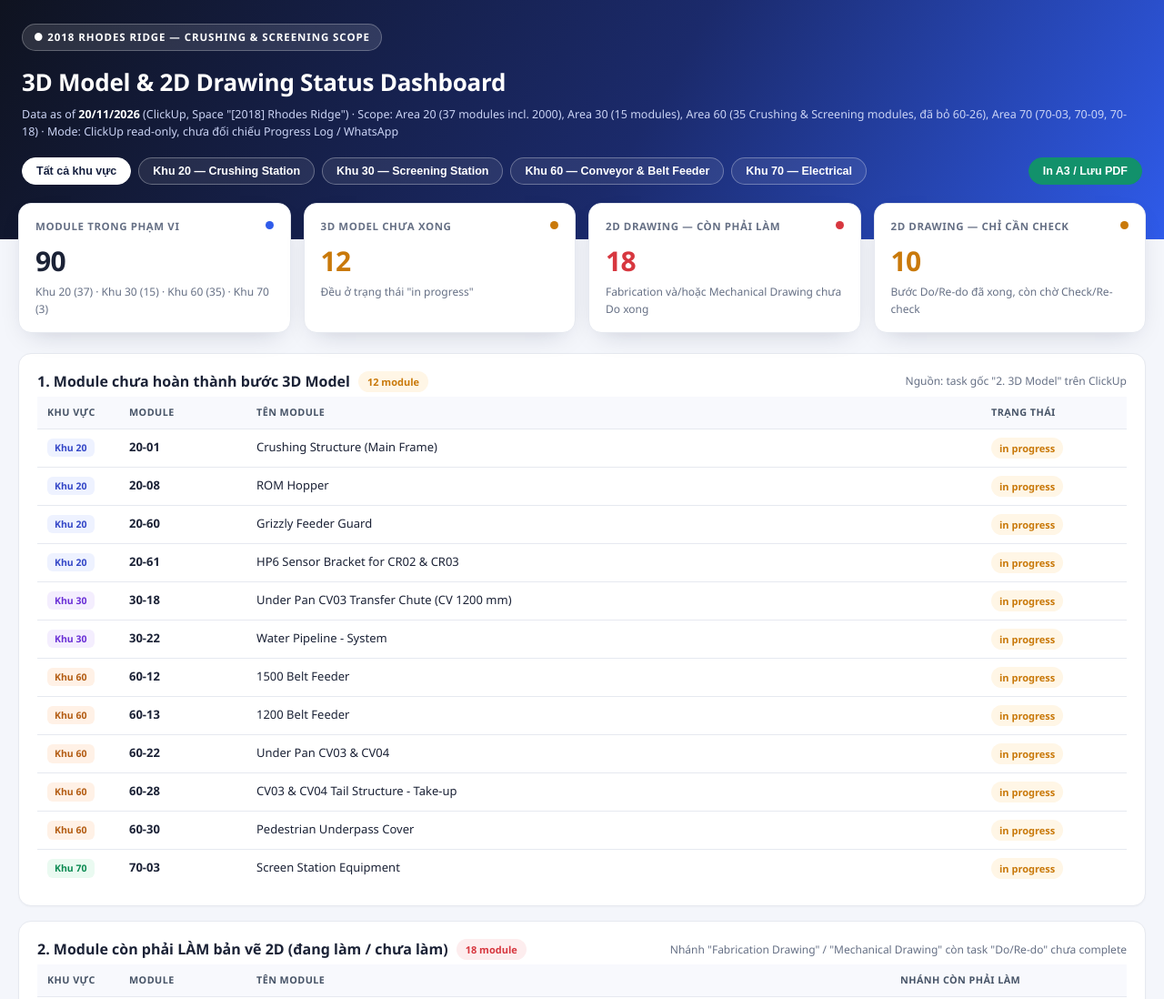
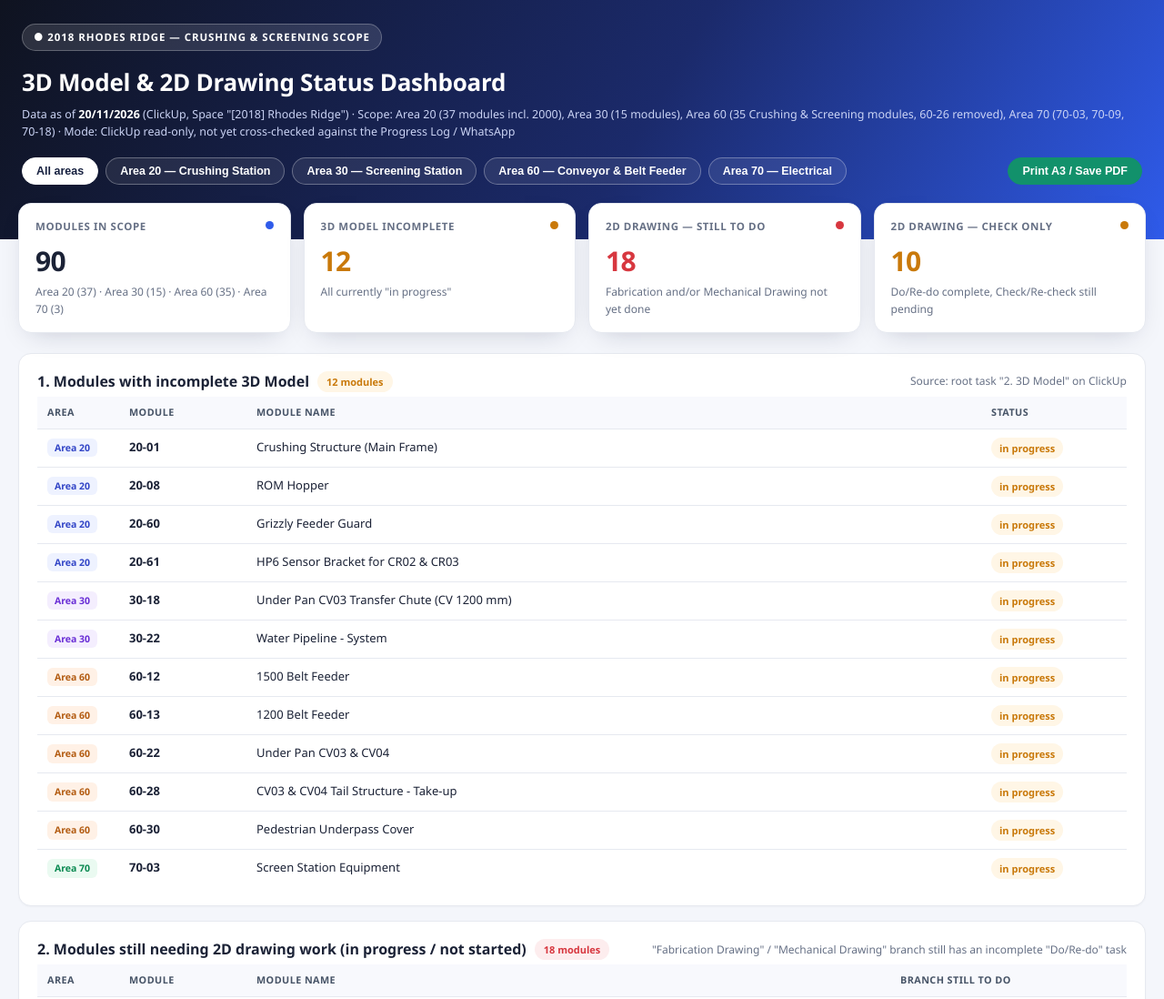
Before and after one commit to haquangtgcorp-gif/tg-2018-reports, a plain HTML site: page crushing-screening-status.html in a window 1280 px wide. Shown: the top 1098 px of the page at 91% size. Drawn offline with Linux system fonts and the light colour scheme.

```diff
--- a/crushing-screening-status.html
+++ b/crushing-screening-status.html
@@ -177,15 +177,15 @@ tr.row-hidden{display:none}
     <span class="eyebrow">● 2018 Rhodes Ridge — Crushing &amp; Screening Scope</span>
     <h1>3D Model &amp; 2D Drawing Status Dashboard</h1>
     <div class="meta">
-      Data as of <b>20/11/2026</b> (ClickUp, Space "[2018] Rhodes Ridge") · Scope: Area 20 (37 modules incl. 2000), Area 30 (15 modules), Area 60 (35 Crushing &amp; Screening modules, đã bỏ 60-26), Area 70 (70-03, 70-09, 70-18) · Mode: ClickUp read-only, chưa đối chiếu Progress Log / WhatsApp
+      Data as of <b>20/11/2026</b> (ClickUp, Space "[2018] Rhodes Ridge") · Scope: Area 20 (37 modules incl. 2000), Area 30 (15 modules), Area 60 (35 Crushing &amp; Screening modules, 60-26 removed), Area 70 (70-03, 70-09, 70-18) · Mode: ClickUp read-only, not yet cross-checked against the Progress Log / WhatsApp
     </div>
     <div class="filterbar" id="filterbar">
-      <button class="chip active" data-area="all">Tất cả khu vực</button>
-      <button class="chip" data-area="20">Khu 20 — Crushing Station</button>
-      <button class="chip" data-area="30">Khu 30 — Screening Station</button>
-      <button class="chip" data-area="60">Khu 60 — Conveyor &amp; Belt Feeder</button>
-      <button class="chip" data-area="70">Khu 70 — Electrical</button>
-      <button class="chip print-chip" onclick="window.print()">In A3 / Lưu PDF</button>
+      <button class="chip active" data-area="all">All areas</button>
+      <button class="chip" data-area="20">Area 20 — Crushing Station</button>
+      <button class="chip" data-area="30">Area 30 — Screening Station</button>
+      <button class="chip" data-area="60">Area 60 — Conveyor &amp; Belt Feeder</button>
+      <button class="chip" data-area="70">Area 70 — Electrical</button>
+      <button class="chip print-chip" onclick="window.print()">Print A3 / Save PDF</button>
     </div>
   </div>
 </div>
@@ -194,35 +194,35 @@ tr.row-hidden{display:none}
 
   <div class="kpi-grid">
     <div class="kpi">
-      <div class="kpi-top"><span class="kpi-lbl">Module trong phạm vi</span><span class="kpi-dot" style="background:var(--blue)"></span></div>
+      <div class="kpi-top"><span class="kpi-lbl">Modules in scope</span><span class="kpi-dot" style="background:var(--blue)"></span></div>
       <div class="kpi-val">90</div>
-      <div class="kpi-sub">Khu 20 (37) · Khu 30 (15) · Khu 60 (35) · Khu 70 (3)</div>
+      <div class="kpi-sub">Area 20 (37) · Area 30 (15) · Area 60 (35) · Area 70 (3)</div>
     </div>
     <div class="kpi">
-      <div class="kpi-top"><span class="kpi-lbl">3D Model chưa xong</span><span class="kpi-dot" style="background:var(--amber)"></span></div>
+      <div class="kpi-top"><span class="kpi-lbl">3D Model incomplete</span><span class="kpi-dot" style="background:var(--amber)"></span></div>
       <div class="kpi-val" style="color:var(--amber)">12</div>
-      <div class="kpi-sub">Đều ở trạng thái "in progress"</div>
+      <div class="kpi-sub">All currently "in progress"</div>
     </div>
     <div class="kpi">
-      <div class="kpi-top"><span class="kpi-lbl">2D Drawing — còn phải LÀM</span><span class="kpi-dot" style="background:var(--red)"></span></div>
+      <div class="kpi-top"><span class="kpi-lbl">2D Drawing — still to DO</span><span class="kpi-dot" style="background:var(--red)"></span></div>
       <div class="kpi-val" style="color:var(--red)">18</div>
-      <div class="kpi-sub">Fabrication và/hoặc Mechanical Drawing chưa Do xong</div>
+      <div class="kpi-sub">Fabrication and/or Mechanical Drawing not yet done</div>
     </div>
     <div class="kpi">
-      <div class="kpi-top"><span class="kpi-lbl">2D Drawing — chỉ cần CHECK</span><span class="kpi-dot" style="background:#c9790a"></span></div>
+      <div class="kpi-top"><span class="kpi-lbl">2D Drawing — CHECK only</span><span class="kpi-dot" style="background:#c9790a"></span></div>
       <div class="kpi-val" style="color:#c9790a">10</div>
-      <div class="kpi-sub">Bước Do/Re-do đã xong, còn chờ Check/Re-check</div>
+      <div class="kpi-sub">Do/Re-do complete, Check/Re-check still pending</div>
     </div>
   </div>
 
   <!-- SECTION A: 3D MODEL -->
   <div class="section">
     <div class="section-head">
-      <h2>1. Module chưa hoàn thành bước 3D Model <span class="tag tag-amber">12 module</span></h2>
-      <span class="section-note" style="margin:0">Nguồn: task gốc "2. 3D Model" trên ClickUp</span>
+      <h2>1. Modules with incomplete 3D Model <span class="tag tag-amber">12 modules</span></h2>
+      <span class="section-note" style="margin:0">Source: root task "2. 3D Model" on ClickUp</span>
     </div>
     <table>
-      <thead><tr><th style="width:90px">Khu vực</th><th style="width:140px">Module</th><th>Tên module</th><th style="width:160px">Trạng thái</th></tr></thead>
+      <thead><tr><th style="width:90px">Area</th><th style="width:140px">Module</th><th>Module name</th><th style="width:160px">Status</th></tr></thead>
       <tbody id="tbl-3d"></tbody>
     </table>
   </div>
@@ -230,11 +230,11 @@ tr.row-hidden{display:none}
   <!-- SECTION B: 2D DRAWING - NEED DO -->
   <div class="section">
     <div class="section-head">
-      <h2>2. Module còn phải LÀM bản vẽ 2D (đang làm / chưa làm) <span class="tag tag-red">18 module</span></h2>
-      <span class="section-note" style="margin:0">Nhánh "Fabrication Drawing" / "Mechanical Drawing" còn task "Do/Re-do" chưa complete</span>
+      <h2>2. Modules still needing 2D drawing work (in progress / not started) <span class="tag tag-red">18 modules</span></h2>
+      <span class="section-note" style="margin:0">"Fabrication Drawing" / "Mechanical Drawing" branch still has an incomplete "Do/Re-do" task</span>
     </div>
     <table>
-      <thead><tr><th style="width:90px">Khu vực</th><th style="width:140px">Module</th><th>Tên module</th><th style="width:260px">Nhánh còn phải làm</th></tr></thead>
+      <thead><tr><th style="width:90px">Area</th><th style="width:140px">Module</th><th>Module name</th><th style="width:260px">Branch still to do</th></tr></thead>
       <tbody id="tbl-do"></tbody>
     </table>
   </div>
@@ -242,21 +242,21 @@ tr.row-hidden{display:none}
   <!-- SECTION C: 2D DRAWING - CHECK ONLY -->
   <div class="section">
     <div class="section-head">
-      <h2>3. Module chỉ còn chờ CHECK bản vẽ 2D <span class="tag tag-amber">10 module</span></h2>
-      <span class="section-note" style="margin:0">Task "Do/Re-do" đã complete, còn task "Check/Re-check" chưa complete</span>
+      <h2>3. Modules only awaiting 2D drawing CHECK <span class="tag tag-amber">10 modules</span></h2>
+      <span class="section-note" style="margin:0">"Do/Re-do" task complete, "Check/Re-check" task still incomplete</span>
     </div>
     <table>
-      <thead><tr><th style="width:90px">Khu vực</th><th style="width:140px">Module</th><th>Tên module</th><th style="width:260px">Nhánh cần check</th></tr></thead>
+      <thead><tr><th style="width:90px">Area</th><th style="width:140px">Module</th><th>Module name</th><th style="width:260px">Branch needing check</th></tr></thead>
       <tbody id="tbl-check"></tbody>
     </table>
   </div>
 
   <div class="foot-note">
-    <b>Giới hạn số liệu (đọc kỹ trước khi báo khách):</b>
+    <b>Data limitations (read before sharing with the client):</b>
     <ul>
-      <li>Số liệu lấy trực tiếp từ trạng thái task trên ClickUp (Space "[2018] Rhodes Ridge"), <b>chưa đối chiếu</b> với Progress Log hay các nhóm WhatsApp dự án.</li>
-      <li>Phạm vi khu 70 là 3 module 70-03, 70-09, 70-18 theo xác nhận của anh Quang ngày 20/11/2026; module 60-26 đã bỏ khỏi danh sách khu 60.</li>
-      <li>62/90 module còn lại (không nằm trong 3 bảng trên) đã hoàn thành cả 3D Model và 2D Drawing (Fabrication + Mechanical, Do và Check).</li>
+      <li>Figures are taken directly from ClickUp task status (Space "[2018] Rhodes Ridge"), <b>not yet cross-checked</b> against the Progress Log or project WhatsApp groups.</li>
+      <li>Area 70 scope is the 3 modules 70-03, 70-09, 70-18 as confirmed by Quang Ha on 20/11/2026; module 60-26 has been removed from the Area 60 list.</li>
+      <li>The remaining 62/90 modules (not listed in the 3 tables above) have completed both 3D Model and 2D Drawing (Fabrication + Mechanical, Do and Check).</li>
     </ul>
   </div>
 
@@ -323,11 +323,11 @@ function renderRows(targetId, rows, kind){
   var html = "";
   rows.forEach(function(r){
     html += '<tr data-area="' + r.area + '">';
-    html += '<td><span class="' + areaPillClass(r.area) + '">Khu ' + r.area + '</span></td>';
+    html += '<td><span class="' + areaPillClass(r.area) + '">Area ' + r.area + '</span></td>';
     html += '<td class="mcode">' + r.code + '</td>';
     html += '<td>' + r.name + '</td>';
     if (kind === "3d") {
-      var chip = r.status === "in progress" ? '<span class="status-chip sc-inprogress">in progress</span>' : '<span class="status-chip sc-unknown">chưa có dữ liệu</span>';
+      var chip = r.status === "in progress" ? '<span class="status-chip sc-inprogress">in progress</span>' : '<span class="status-chip sc-unknown">no data</span>';
       html += '<td>' + chip + '</td>';
     } else {
       var branchHtml = r.branches.map(branchTag).join(" ");
```
